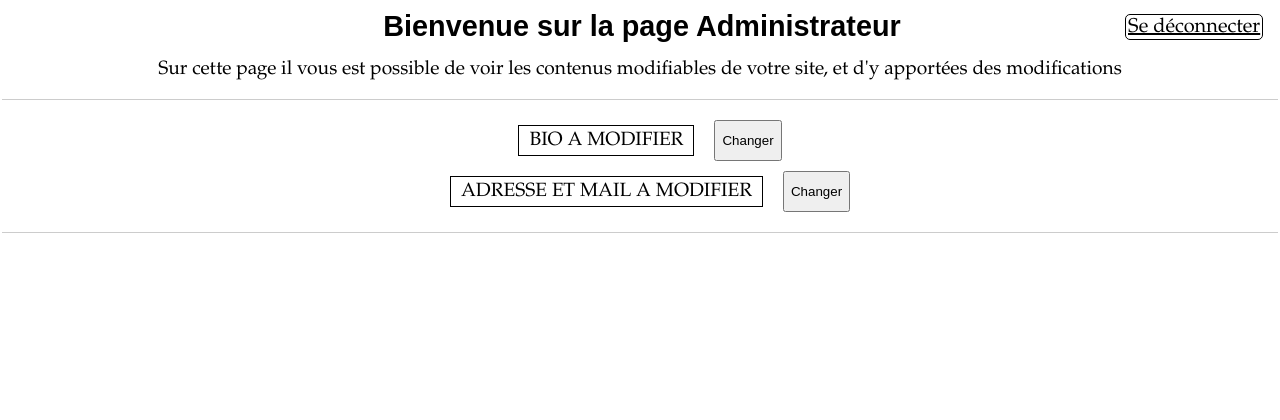
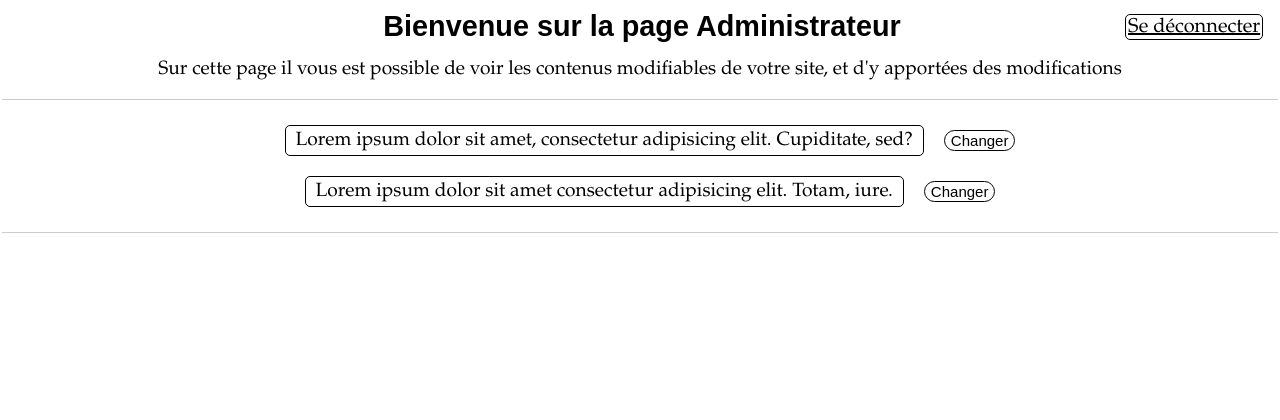
Before and after one commit to SimonBnt/Marche_ou_cepes_site_vitrine_restaurateur, a PHP site: page /admin_page.php in a window 1280 px wide. Shown: the top 420 px of the page. Run offline with PHP 8.4, Linux system fonts and the light colour scheme; the visitor is signed in with stand-in values (Sample User, id 1).

Commit message:
modif front-back

```diff
--- a/admin_page.php
+++ b/admin_page.php
@@ -29,12 +29,12 @@ if ($_SESSION['connected'] != true) {
     </div>
     <hr>
     <div id="div-bio-admin">
-        <p id="bio-admin">BIO A MODIFIER</p>
-        <button>Changer</button>
+        <p id="bio-admin">Lorem ipsum dolor sit amet, consectetur adipisicing elit. Cupiditate, sed?</p>
+        <button id="change_bio">Changer</button>
     </div>
     <div id="div-address-admin">
-        <p id="address-admin">ADRESSE ET MAIL A MODIFIER</p>
-        <button>Changer</button>
+        <p id="address-admin">Lorem ipsum dolor sit amet consectetur adipisicing elit. Totam, iure.</p>
+        <button id="change_address">Changer</button>
     </div>
     <hr>
 </body>
--- a/src/sass/pages/_admin_page.scss
+++ b/src/sass/pages/_admin_page.scss
@@ -1,5 +1,6 @@
 .body {
     margin-top: 10px;
+
     #h1-admin {
         width: 100%;
         height: auto;
@@ -25,7 +26,7 @@
 
             &:hover {
                 border: 1px solid black;
-                background-color: brown;
+                background-color: maroon;
                 color: white;
             }
         }
@@ -34,25 +35,46 @@
     #div-bio-admin {
         display: flex;
         justify-content: center;
+        align-items: center;
         align-content: center;
         margin: 0 15px 10px 15px;
 
         button {
             cursor: pointer;
+            width: max-content;
+            height: max-content;
+            background-color: transparent;
+            border: 1px solid black;
+            border-radius: 15px;
+            font-size: 15px;
+            &:hover{
+                background-color: maroon;
+                color: white;
+            }
+
         }
     }
 
     #div-address-admin {
         display: flex;
         justify-content: center;
+        align-items: center;
         align-content: center;
+
         margin: 0 15px 10px 15px;
 
         button {
-
-            width:max-content;
-
             cursor: pointer;
+            width: max-content;
+            height: max-content;
+            background-color: transparent;
+            border: 1px solid black;
+            border-radius: 15px;
+            font-size: 15px;
+            &:hover{
+                background-color: maroon;
+                color: white;
+            }
         }
     }
 
@@ -70,6 +92,7 @@
         justify-content: center;
         align-content: center;
         border: 1px solid black;
+        border-radius: 5px;
     }
 
     #address-admin {
@@ -79,6 +102,7 @@
         justify-content: center;
         align-content: center;
         border: 1px solid black;
+        border-radius: 5px;
     }
 
 }
```
Also changed, not shown: assets/css/styles.min.css, 1 other file.
